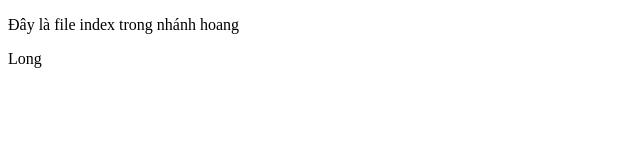
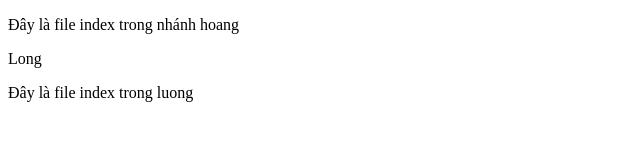
Before and after one commit to Darekr0101/hjoang, a plain HTML site: page index.html in a window 1280 px wide. Shown: the whole page, without its empty margins (0-640 px from the left). Drawn offline with Linux system fonts and the light colour scheme.

Commit message:
Thay doi trong luong

```diff
--- a/index.html
+++ b/index.html
@@ -9,5 +9,6 @@
 <body>
     <p>Đây là file index trong nhánh hoang</p>
     <p>Long</p>
+    <p>Đây là file index trong luong</p>
 </body>
 </html>
```
